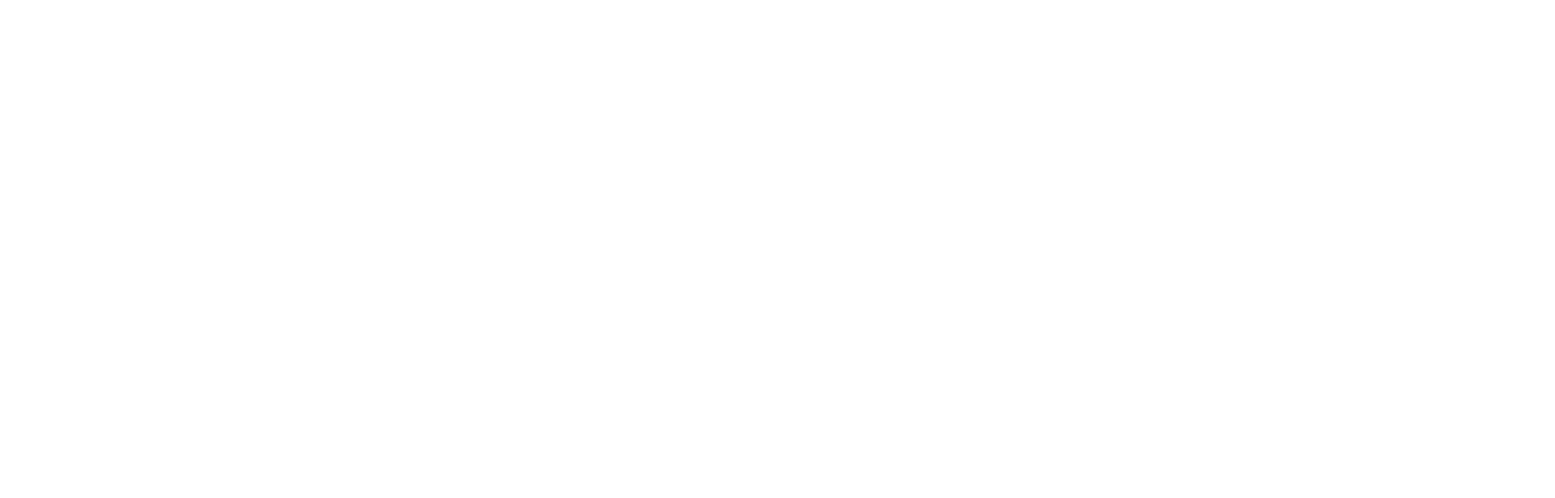
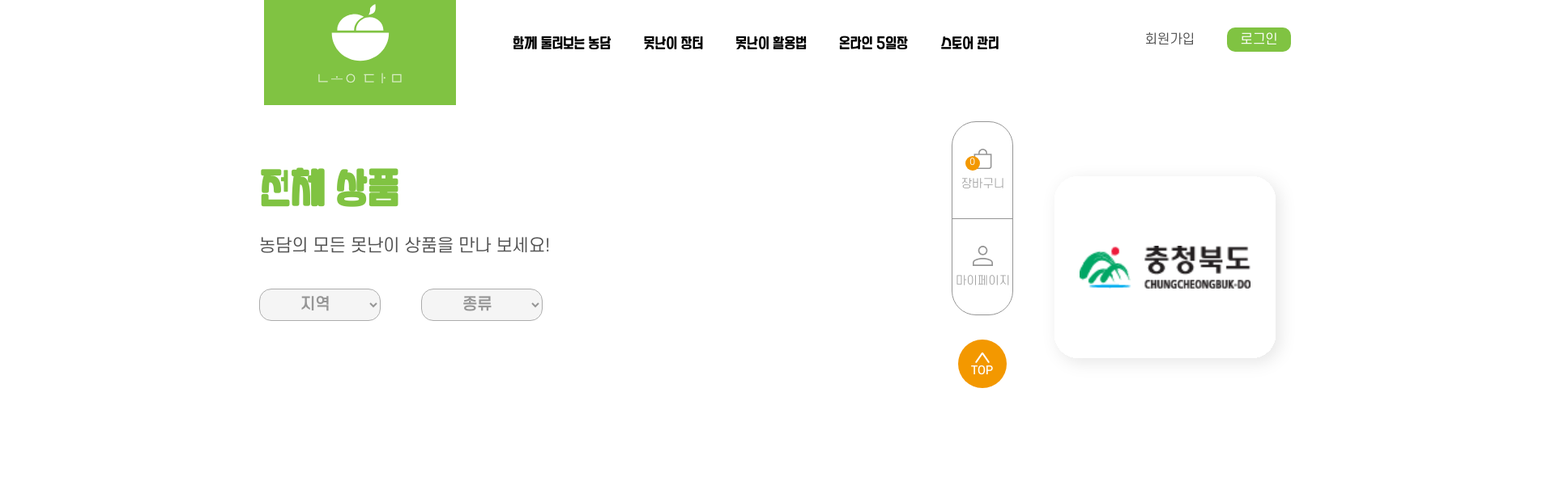
Before and after one commit to dlehdrb128/NongDam_Project, a React (Create React App) app in the folder frontend/: page /product in a window 1280 px wide. Before the commit this address had no page. Shown: the top 616 px of the page at 81% size, 1920 px wide, since content can reach past the window. Built offline with nearby package versions, Linux system fonts and the light colour scheme.

Commit message:
update router Product

```diff
--- a/frontend/src/App/App.js
+++ b/frontend/src/App/App.js
@@ -28,7 +28,7 @@ function App() {
           <Route path="/" element={<HomePage />}></Route>
           <Route path="/login" element={<Login />}></Route>
           <Route path="/intro" element={<Intro />}></Route>
-          <Route path="/all" element={<AllProduct />}></Route>
+          <Route path="/product" element={<AllProduct />}></Route>
           <Route path="/product/:id" element={<ProductPage />}></Route>
           <Route path="/admin" element={<AdminMain />}></Route>
           <Route path="/admin/create" element={<StoreOpenMain />}></Route>
@@ -39,7 +39,7 @@ function App() {
           <Route path="/cart" element={<CartMain />}></Route>
           <Route path="/FivedaysMakret" element={<FivedaysMakret />}></Route>
           <Route path="/admin/newproduct" element={<NewProductMain />}></Route>
-          <Route path="/admin/mypage" element={<Mypage />}></Route>
+          <Route path="/mypage" element={<Mypage />}></Route>
           <Route element={<Footer />} />
         </Route>
       </Routes>
--- a/frontend/src/LayOut/Header.js
+++ b/frontend/src/LayOut/Header.js
@@ -126,7 +126,7 @@ const Header = () => {
           <HeaderBoxMid>
             <Link to="/intro">함께 둘러보는 농담</Link>
 
-            <Link to="/all">못난이 장터</Link>
+            <Link to="/product">못난이 장터</Link>
             <Link to="/recipe">못난이 활용법</Link>
             <Link to="/FivedaysMakret">온라인 5일장</Link>
             <Link to="/admin">스토어 관리</Link>
--- a/frontend/src/Pages/Admin/AdminMain.js
+++ b/frontend/src/Pages/Admin/AdminMain.js
@@ -150,7 +150,7 @@ const AdminMain = () => {
             <h1>정산</h1>
             <span>판매현황, 금액 관리</span>
           </div>
-          <Link to="mypage">
+          <Link to="/">
             <div>
               <img src="/img/Admin_icon6.png" alt="icon"></img>
               <h1>마이페이지</h1>
--- a/frontend/src/Pages/ProductPage/AllProduct.js
+++ b/frontend/src/Pages/ProductPage/AllProduct.js
@@ -2,7 +2,6 @@ import styled from "styled-components";
 import ProductItem from "./ProductItem";
 import { useState } from "react";
 import Remocon from "../../LayOut/Remocon";
-
 // import { useEffect } from "react";
 // import { productAll } from "../Slice/getData";
 // import { useDispatch, useSelector } from "react-redux";
@@ -207,8 +206,7 @@ const AllProduct = () => {
         </ProductItemLeft>
         <ProductItemRight
           src="/img/chungcheonbuk-do.svg"
-          alt="이미지 없음"
-        ></ProductItemRight>
+          alt="이미지 없음"></ProductItemRight>
       </ProductTop>
       <ProductBox>
         {/* {realValue.map((value, index) => {
```
